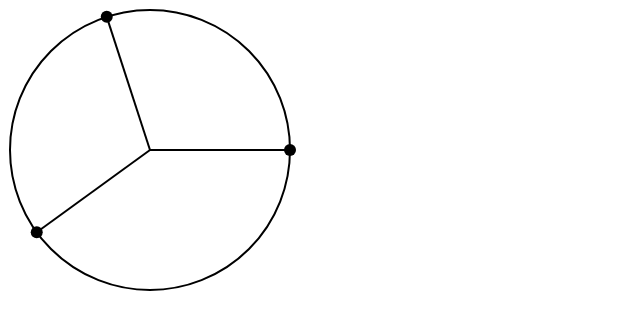
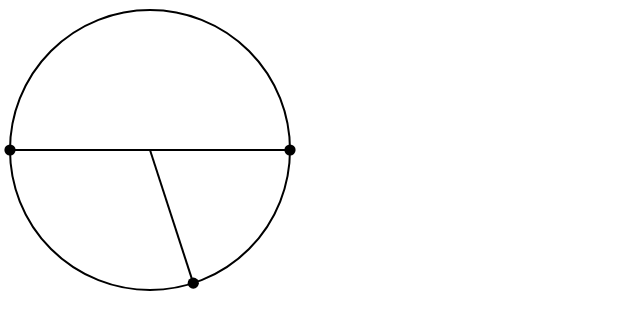
Before and after one commit to andlehma/piechartinput, a plain HTML site: page index.html in a window 1280 px wide. Shown: the whole page, without its empty margins (0-640 px from the left). Drawn offline with Linux system fonts and the light colour scheme.

Commit message:
convert to custom html element

```diff
--- a/index.html
+++ b/index.html
@@ -12,7 +12,8 @@
 </head>
 
 <body>
-    <canvas></canvas>
+    <pie-input size="300" values=".5, .3, .2">
+    </pie-input>
     <script src="script.js"></script>
 </body>
 
--- a/script.js
+++ b/script.js
@@ -1,43 +1,8 @@
-// variable declarations
-const canvas = document.querySelector('canvas');
-const ctx = canvas.getContext('2d');
-canvas.width = canvas.height = 300;
-const center = canvas.width / 2;
-const radius = center - 10;
-const handleRad = 6;
 const pi = Math.PI;
 const pi2 = pi * 2;
-ctx.lineWidth = 2;
-
 const mouse = {
     x: innerWidth / 2,
     y: innerHeight / 2
-};
-
-// helper functions
-addEventListener('mousemove',
-    function (event) {
-        mouse.x = event.clientX;
-        mouse.y = event.clientY;
-    });
-
-addEventListener('mousedown',
-    function () {
-        mouse.down = true;
-    });
-
-addEventListener('mouseup',
-    function () {
-        mouse.down = false;
-    });
-
-function getMouseAngle() {
-    let r = distance(mouse.x, mouse.y, center, center);
-    let relativeMouseX = (mouse.x - center) / r;
-    let relativeMouseY = (-mouse.y + center) / r;
-    let mouseAngle = Math.atan2(relativeMouseY, relativeMouseX);
-    if (mouseAngle < 0) mouseAngle += pi2;
-    return (mouseAngle);
 };
 
 function distance(x1, y1, x2, y2) {
@@ -47,18 +12,46 @@ function distance(x1, y1, x2, y2) {
     return d;
 };
 
-function getPosFromAngle(angle) {
-    let xPos = center + radius * Math.cos(angle);
-    let yPos = center - radius * Math.sin(angle);
-    return ({ x: xPos, y: yPos });
-}
+class pieInput extends HTMLElement {
+    constructor() {
+        // dom setup
+        super();
+        this.shadow = this.attachShadow({ mode: 'open' });
+        this.canvas = document.createElement('canvas');
+        this.canvas.setAttribute('class', 'pie-input-canvas');
+        this.shadow.appendChild(this.canvas);
 
-class pieInput {
-    constructor(percents, radius, initialAngle = 0) {
-        this.percents = percents;
-        this.initialAngle = initialAngle;
-        this.radius = radius;
+        if (this.hasAttribute('values')){
+            this.percents = this.getAttribute('values').split(',').map(Number);
+        } else {
+            this.percents = [.5, .5];
+        }
+
+        if (this.hasAttribute('size')) {
+            this.canvas.width = this.canvas.height = parseInt(this.getAttribute('size'));
+        } else {
+            this.canvas.width = this.canvas.height = 300;
+        }
+
+        if (this.hasAttribute('initial-angle')) {
+            this.initialAngle = parseInt(this.getAttribute('initial-angle'));
+        } else {
+            this.initialAngle = 0;
+        }
+
+        // initialize variables
+        this.ctx = this.canvas.getContext('2d');
+        this.ctx.lineWidth = 2;
+        this.center = this.canvas.width / 2;
+        this.radius = this.center - 10;
+        this.handleRad = .04 * this.radius;
         this.angles = [];
+        let oldAngle = this.initialAngle;
+        for (let i = 0; i < this.percents.length; i++) {
+            let angle = (this.percents[i] * pi2) + oldAngle;
+            this.angles.push(angle);
+            oldAngle = angle;
+        }
         this.mouseOver = new Array(this.percents.length).fill(false);
         this.grab = new Array(this.percents.length).fill(false);
         this.globalGrab = false;
@@ -67,18 +60,43 @@ class pieInput {
         let valid = this.percents.reduce((a, b) => a + b, 0) === 1;
         if (!valid) console.error('pie chart input: percent array must sum to 1');
 
+        // listeners
+        window.addEventListener('mousemove',
+            function (event) {
+                mouse.x = event.clientX;
+                mouse.y = event.clientY;
+            });
+
+        window.addEventListener('mousedown',
+            function () {
+                mouse.down = true;
+            });
+
+        window.addEventListener('mouseup',
+            function () {
+                mouse.down = false;
+            });
+
         // bind
         this.animate = this.animate.bind(this);
+
+        // init
+        this.animate();
     }
 
-    getAngles() {
-        this.angles = [];
-        let oldAngle = this.initialAngle;
-        for (let i = 0; i < this.percents.length; i++) {
-            let angle = (this.percents[i] * pi2) + oldAngle;
-            this.angles.push(angle);
-            oldAngle = angle;
-        }
+    getMouseAngle() {
+        let r = distance(mouse.x, mouse.y, this.center, this.center);
+        let relativeMouseX = (mouse.x - this.center) / r;
+        let relativeMouseY = (-mouse.y + this.center) / r;
+        let mouseAngle = Math.atan2(relativeMouseY, relativeMouseX);
+        if (mouseAngle < 0) mouseAngle += pi2;
+        return (mouseAngle);
+    };
+
+    getPosFromAngle(angle) {
+        let xPos = this.center + this.radius * Math.cos(angle);
+        let yPos = this.center - this.radius * Math.sin(angle);
+        return ({ x: xPos, y: yPos });
     }
 
     getPercentsFromAngles(newAngles) {
@@ -104,16 +122,16 @@ class pieInput {
 
         for (let i = 0; i < this.angles.length; i++) {
             // draw line for each percent
-            ctx.beginPath();
-            ctx.moveTo(center, center);
-            let linePos = getPosFromAngle(this.angles[i]);
-            ctx.lineTo(linePos.x, linePos.y);
-            ctx.stroke();
+            this.ctx.beginPath();
+            this.ctx.moveTo(this.center, this.center);
+            let linePos = this.getPosFromAngle(this.angles[i]);
+            this.ctx.lineTo(linePos.x, linePos.y);
+            this.ctx.stroke();
 
             // draw handle
-            ctx.beginPath();
-            ctx.arc(linePos.x, linePos.y, handleRad, 0, pi2);
-            ctx.fill();
+            this.ctx.beginPath();
+            this.ctx.arc(linePos.x, linePos.y, this.handleRad, 0, pi2);
+            this.ctx.fill();
 
             // check for mouse over each handle
             let d = distance(mouse.x, mouse.y, linePos.x, linePos.y);
@@ -138,12 +156,14 @@ class pieInput {
 
             if (this.grab[i]) {
                 let newAngles = this.angles.slice();
-                newAngles[i] = getMouseAngle();
+                newAngles[i] = this.getMouseAngle();
 
                 let newPercents = this.getPercentsFromAngles(newAngles);
-                if (newPercents){
+                if (newPercents) {
                     this.angles = newAngles;
                     this.percents = newPercents.slice();
+                    console.log(this.percents);
+                    this.setAttribute('values', String(this.percents));
                 }
             }
         }
@@ -151,17 +171,15 @@ class pieInput {
 
     animate() {
         requestAnimationFrame(this.animate);
-        ctx.clearRect(0, 0, canvas.width, canvas.height);
+        this.ctx.clearRect(0, 0, this.canvas.width, this.canvas.height);
 
         // draw outline circle
-        ctx.beginPath();
-        ctx.arc(center, center, this.radius, 0, pi2);
-        ctx.stroke();
+        this.ctx.beginPath();
+        this.ctx.arc(this.center, this.center, this.radius, 0, pi2);
+        this.ctx.stroke();
 
         this.update();
     }
-}
+};
 
-let myChart = new pieInput([.3, .3, .4], radius);
-myChart.getAngles();
-myChart.animate();
+customElements.define('pie-input', pieInput);
```
